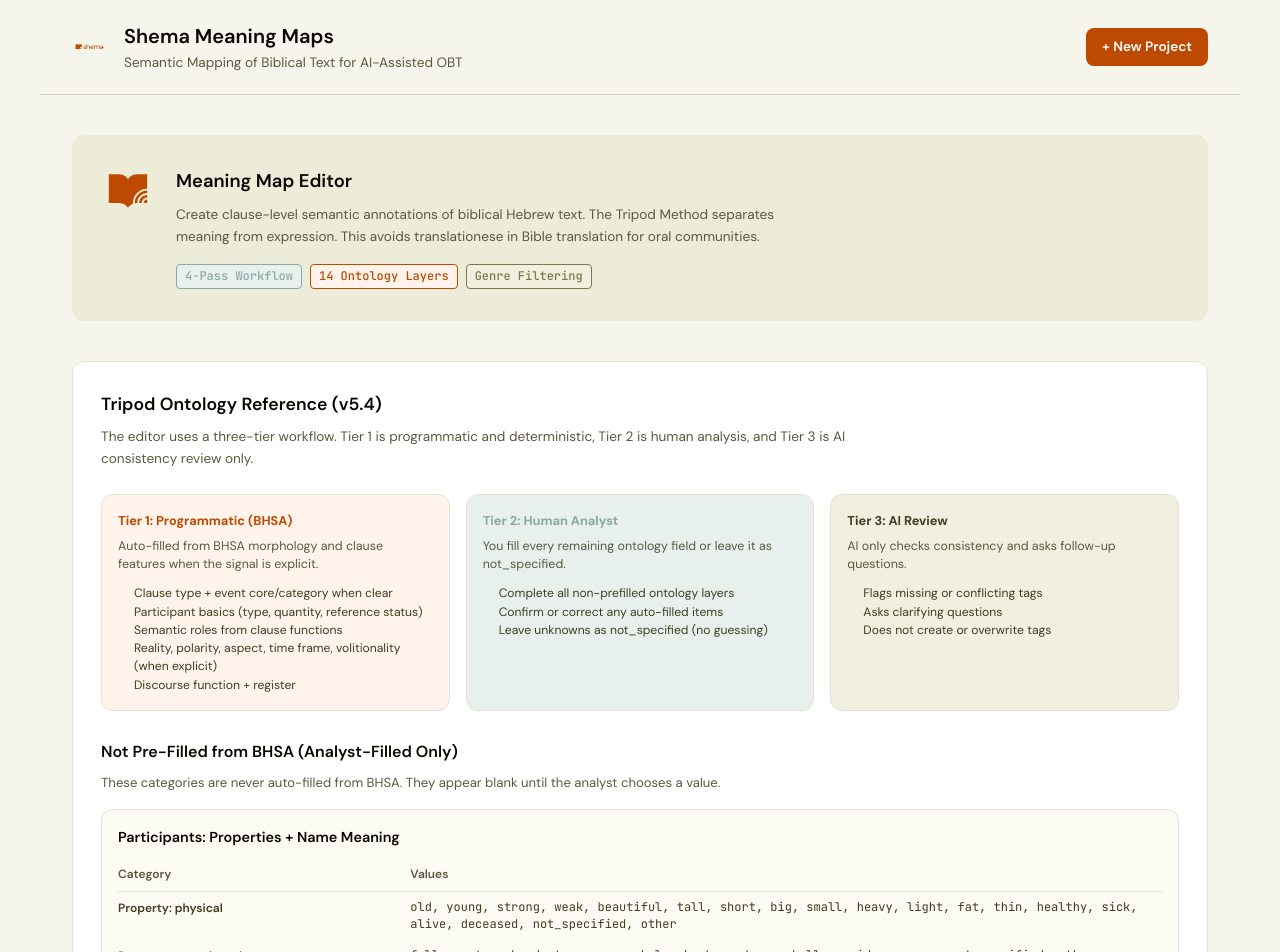
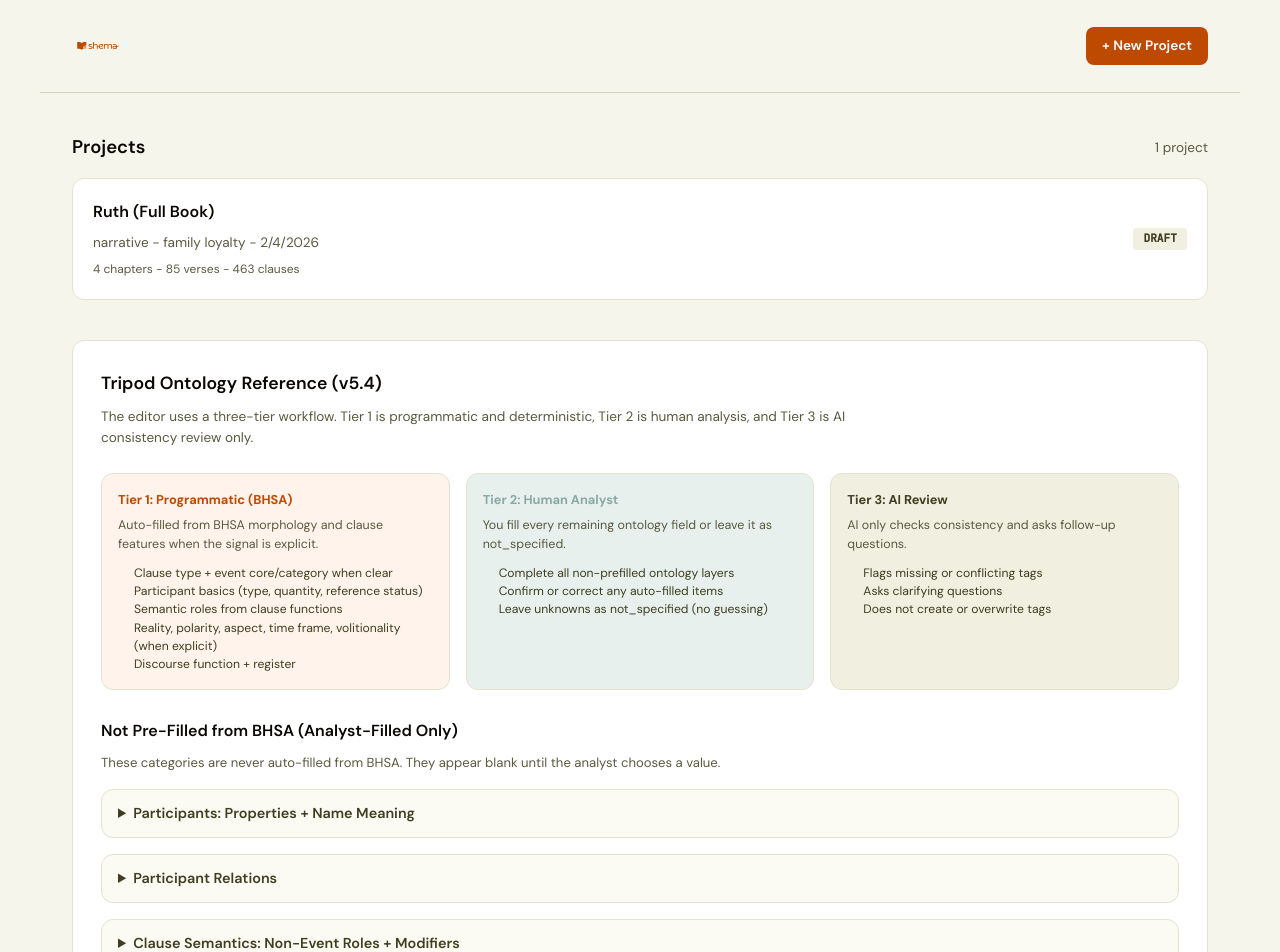
Before and after one commit to MarciaSuzuki/meaning-map-editor, a Next.js app: page / in a window 1280 px wide. Shown: the top 952 px of the page. Built offline with nearby package versions, Linux system fonts and the light colour scheme.

Commit message:
Simplify landing page layout

```diff
--- a/app/page.tsx
+++ b/app/page.tsx
@@ -205,38 +205,30 @@
   return (
     <div style={{ minHeight: '100vh', fontFamily: s.body }}>
       <header style={{ borderBottom: '1px solid #D4D2B8', padding: '1.25rem 2rem', display: 'flex', alignItems: 'center', justifyContent: 'space-between', maxWidth: 1200, margin: '0 auto' }}>
-        <div style={{ display: 'flex', alignItems: 'center', gap: '1rem' }}>
-          <img src="/logos/LOGO_-_telha.svg" alt="Shema" style={{ height: 36, width: 'auto' }} />
-          <div>
-            <h1 style={{ fontFamily: s.display, fontSize: '1.25rem', fontWeight: 600, margin: 0 }}>Shema Meaning Maps</h1>
-            <p style={{ fontSize: '0.85rem', color: s.muted, margin: 0 }}>Semantic Mapping of Biblical Text for AI-Assisted OBT</p>
-          </div>
-        </div>
+        <img src="/logos/LOGO_-_telha.svg" alt="Shema" style={{ height: 52, width: 'auto' }} />
         <button style={{ padding: '0.5rem 1rem', borderRadius: 8, fontSize: '0.85rem', fontWeight: 600, color: 'white', backgroundColor: s.telha, border: 'none', cursor: 'pointer' }}>+ New Project</button>
       </header>
 
       <div style={{ maxWidth: 1200, margin: '0 auto', padding: '2.5rem 2rem' }}>
-        <section style={{ backgroundColor: s.bgCard, borderRadius: 12, padding: '2rem', marginBottom: '2.5rem' }}>
-          <div style={{ display: 'flex', alignItems: 'flex-start', gap: '1.5rem' }}>
-            <img src="/logos/I_CONE_-_telha.svg" alt="" style={{ height: 48, width: 48 }} />
+        <section style={{ marginBottom: '2.5rem' }}>
+          <div style={{ display: 'flex', alignItems: 'center', justifyContent: 'space-between', marginBottom: '1rem' }}>
+            <h2 style={{ fontFamily: s.display, fontSize: '1.15rem', fontWeight: 600, margin: 0 }}>Projects</h2>
+            <span style={{ fontSize: '0.85rem', color: s.muted }}>{projects.length} project{projects.length === 1 ? '' : 's'}</span>
+          </div>
+          {projects.map((p) => (
+            <a key={p.id} href={`/editor/${p.id}`} style={{ display: 'block', borderRadius: 12, border: `1px solid ${s.border}`, padding: '1.25rem', backgroundColor: 'white', textDecoration: 'none', color: 'inherit', marginBottom: '0.75rem' }}>
+              <div style={{ display: 'flex', alignItems: 'center', justifyContent: 'space-between' }}>
                 <div>
-              <h2 style={{ fontFamily: s.display, fontSize: '1.15rem', fontWeight: 600, margin: '0 0 0.5rem 0' }}>Meaning Map Editor</h2>
-              <p style={{ fontSize: '0.85rem', color: s.muted, lineHeight: 1.6, maxWidth: 600, margin: '0 0 1rem 0' }}>
-                Create clause-level semantic annotations of biblical Hebrew text.
-                The Tripod Method separates meaning from expression.
-                This avoids translationese in Bible translation for oral communities.
-              </p>
-              <div style={{ display: 'flex', gap: '0.5rem' }}>
-                {[
-                  { label: '4-Pass Workflow', bg: '#E8F0EE', fg: s.azul },
-                  { label: '14 Ontology Layers', bg: '#FFF3EB', fg: s.telha },
-                  { label: 'Genre Filtering', bg: '#F0EFE0', fg: s.verde },
-                ].map((b) => (
-                  <span key={b.label} style={{ padding: '2px 8px', borderRadius: 4, fontSize: '0.75rem', fontFamily: s.mono, fontWeight: 500, backgroundColor: b.bg, color: b.fg, border: `1px solid ${b.fg}` }}>{b.label}</span>
-                ))}
+                  <h3 style={{ fontFamily: s.display, fontSize: '1rem', fontWeight: 600, margin: '0 0 0.25rem 0' }}>{p.name}</h3>
+                  <span style={{ fontSize: '0.85rem', color: s.muted }}>{p.genre} - {p.subgenre} - {new Date(p.updated_at).toLocaleDateString()}</span>
+                  <div style={{ marginTop: '0.35rem', fontSize: '0.75rem', color: s.muted }}>
+                    {p.chapters} chapters - {p.verses} verses - {p.clauses} clauses
                   </div>
                 </div>
+                <span style={{ padding: '2px 10px', borderRadius: 4, fontSize: '0.7rem', fontFamily: s.mono, fontWeight: 600, backgroundColor: '#F0EFE0', color: s.dark }}>DRAFT</span>
               </div>
+            </a>
+          ))}
         </section>
 
         <section style={{ backgroundColor: 'white', borderRadius: 12, border: `1px solid ${s.border}`, padding: '1.75rem', marginBottom: '2.5rem' }}>
@@ -272,8 +264,11 @@
 
             <div style={{ display: 'grid', gap: '1rem' }}>
               {NON_PREFILL_SECTIONS.map((section) => (
-                <div key={section.title} style={{ borderRadius: 12, border: `1px solid ${s.border}`, padding: '1rem', backgroundColor: '#FBFAF3' }}>
-                  <h4 style={{ fontFamily: s.display, fontSize: '0.9rem', fontWeight: 600, margin: '0 0 0.6rem 0' }}>{section.title}</h4>
+                <details key={section.title} style={{ borderRadius: 12, border: `1px solid ${s.border}`, padding: '0.75rem 1rem', backgroundColor: '#FBFAF3' }}>
+                  <summary style={{ cursor: 'pointer', fontFamily: s.display, fontSize: '0.9rem', fontWeight: 600, color: s.dark }}>
+                    {section.title}
+                  </summary>
+                  <div style={{ marginTop: '0.75rem' }}>
                     <table style={{ width: '100%', borderCollapse: 'collapse', fontSize: '0.75rem' }}>
                       <thead>
                         <tr>
@@ -295,49 +290,9 @@
                       </tbody>
                     </table>
                   </div>
+                </details>
               ))}
             </div>
-          </div>
-        </section>
-
-        <section>
-          <div style={{ display: 'flex', alignItems: 'center', justifyContent: 'space-between', marginBottom: '1rem' }}>
-            <h2 style={{ fontFamily: s.display, fontSize: '1.15rem', fontWeight: 600, margin: 0 }}>Projects</h2>
-            <span style={{ fontSize: '0.85rem', color: s.muted }}>{projects.length} project{projects.length === 1 ? '' : 's'}</span>
-          </div>
-          {projects.map((p) => (
-            <a key={p.id} href={`/editor/${p.id}`} style={{ display: 'block', borderRadius: 12, border: `1px solid ${s.border}`, padding: '1.25rem', backgroundColor: 'white', textDecoration: 'none', color: 'inherit', marginBottom: '0.75rem' }}>
-              <div style={{ display: 'flex', alignItems: 'center', justifyContent: 'space-between' }}>
-                <div>
-                  <h3 style={{ fontFamily: s.display, fontSize: '1rem', fontWeight: 600, margin: '0 0 0.25rem 0' }}>{p.name}</h3>
-                  <span style={{ fontSize: '0.85rem', color: s.muted }}>{p.genre} - {p.subgenre} - {new Date(p.updated_at).toLocaleDateString()}</span>
-                  <div style={{ marginTop: '0.35rem', fontSize: '0.75rem', color: s.muted }}>
-                    {p.chapters} chapters - {p.verses} verses - {p.clauses} clauses
-                  </div>
-                </div>
-                <span style={{ padding: '2px 10px', borderRadius: 4, fontSize: '0.7rem', fontFamily: s.mono, fontWeight: 600, backgroundColor: '#F0EFE0', color: s.dark }}>DRAFT</span>
-              </div>
-            </a>
-          ))}
-        </section>
-
-        <section style={{ marginTop: '2.5rem' }}>
-          <h2 style={{ fontFamily: s.display, fontSize: '1.15rem', fontWeight: 600, marginBottom: '1rem' }}>Four-Pass Workflow</h2>
-          <div style={{ display: 'grid', gridTemplateColumns: 'repeat(4, 1fr)', gap: '1rem' }}>
-            {[
-              { n: 1, t: 'Structural Skeleton', d: 'WHO does WHAT', c: s.telha },
-              { n: 2, t: 'Semantic Context', d: 'HOW and WHY', c: s.azul },
-              { n: 3, t: 'Expressive Layer', d: 'WHAT DOES IT FEEL LIKE', c: s.verde },
-              { n: 4, t: 'AI Review', d: 'Quality check', c: s.dark },
-            ].map((i) => (
-              <div key={i.n} style={{ borderRadius: 12, border: `1px solid ${s.border}`, padding: '1.25rem', backgroundColor: 'white' }}>
-                <div style={{ display: 'flex', alignItems: 'center', gap: '0.5rem', marginBottom: '0.75rem' }}>
-                  <span style={{ width: 28, height: 28, borderRadius: '50%', display: 'flex', alignItems: 'center', justifyContent: 'center', color: 'white', fontSize: '0.75rem', fontWeight: 700, backgroundColor: i.c }}>{i.n}</span>
-                  <h3 style={{ fontFamily: s.display, fontSize: '0.9rem', fontWeight: 600, margin: 0 }}>{i.t}</h3>
-                </div>
-                <p style={{ fontSize: '0.8rem', color: s.muted, lineHeight: 1.5, margin: 0 }}>{i.d}</p>
-              </div>
-            ))}
           </div>
         </section>
       </div>
```
Lines whose indentation alone changed are shown as unchanged.
